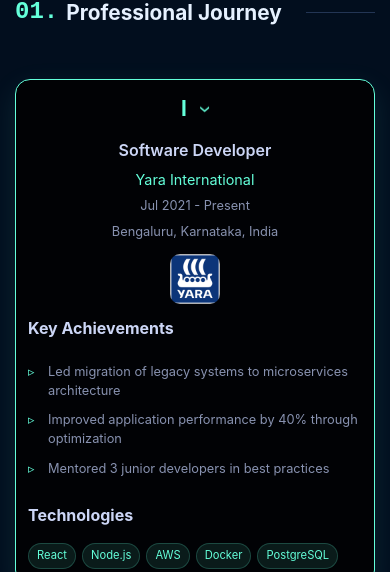
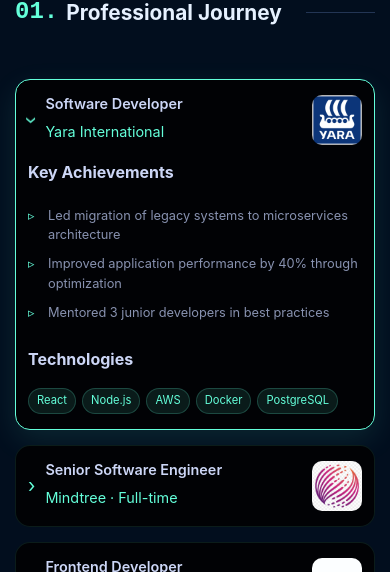
Before and after one commit to akhtarvahid/va-portfolio, a React (Vite) app: page / in a window 390 px wide. Shown: the part 996-1568 px from the top of the page. Built offline with nearby package versions, Linux system fonts and the light colour scheme.

Commit message:
feat: mobile view improvement

```diff
--- a/src/components/Portfolio.css
+++ b/src/components/Portfolio.css
@@ -26,6 +26,9 @@
   left: 0;
   z-index: -1;
 }
+
+
+
 
 /* Navigation */
 .navigation {
@@ -150,6 +153,9 @@
   margin: 0 auto;
   padding: 0 2rem;
 }
+
+
+
 
 /* Hero Section */
 .hero-section {
@@ -426,6 +432,11 @@
   margin-right: 0.5rem;
 }
 
+
+
+
+
+
 /* Projects Section */
 
 .projects-grid {
@@ -439,7 +450,7 @@
   background-color: #010205;
   border-radius: 10px;
   padding: 1.5rem;
-  transition: all 0.3s ease;
+  transition: all 0.8s ease;
   backdrop-filter: blur(10px);
   border: 1px solid rgba(100, 255, 218, 0.1);
   position: relative;
@@ -463,7 +474,7 @@
     transparent
   );
   transform: translateX(-100%);
-  transition: transform 0.6s;
+  transition: transform 0.8s;
 }
 
 .project-card:hover::before {
@@ -539,6 +550,11 @@
   width: 100%;
 }
 
+
+
+
+
+
 /* Skills Section */
 .skills-grid {
   display: grid;
@@ -581,7 +597,6 @@
   background-color: rgba(136, 146, 176, 0.2);
   border-radius: 3px;
   overflow: hidden;
-  /* margin-bottom: 0.3rem; */
 }
 
 .skill-progress {
@@ -765,6 +780,10 @@
   }
 }
 
+
+
+
+
 /* About Section Styles */
 
 .about-section {
@@ -882,7 +901,6 @@
 }
 
 .accordion-item.active .accordion-content {
-  /* Remove fixed max-height for smooth animation */
   max-height: var(--content-height, 500px);
 }
 
@@ -1055,6 +1073,9 @@
   .accordion-header {
     padding: 15px;
     gap: 15px;
+    /* Keep display: flex for mobile */
+    display: flex;
+    align-items: center;
   }
 
   .accordion-grid {
@@ -1089,9 +1110,11 @@
 
 @media (max-width: 640px) {
   .accordion-header {
-    flex-direction: column;
-    text-align: center;
+    padding: 15px;
     gap: 12px;
+    display: flex;
+    align-items: center;
+    text-align: left;
   }
 
   .accordion-indicator {
@@ -1115,8 +1138,9 @@
     font-size: 0.9rem;
   }
 
+  /* HIDE accordion-meta on mobile */
   .accordion-meta {
-    font-size: 0.8rem;
+    display: none;
   }
 
   .achievements h5,
@@ -1166,6 +1190,9 @@
 
   .accordion-header {
     padding: 12px;
+    gap: 10px;
+    display: flex;
+    align-items: center;
   }
 
   .accordion-grid {
@@ -1174,11 +1201,11 @@
   }
 
   .accordion-number {
-    font-size: 1.3rem;
+    display: none;
   }
 
   .accordion-main-info h4 {
-    font-size: 1rem;
+    font-size: 0.9rem;
   }
 
   .tech-tags {
@@ -1188,6 +1215,11 @@
   .tech-tag {
     font-size: 0.7rem;
     padding: 3px 8px;
+  }
+
+  /* Ensure accordion-meta is hidden on very small screens too */
+  .accordion-meta {
+    display: none;
   }
 }
 
@@ -1200,6 +1232,10 @@
     padding: 0 15px;
   }
 }
+
+
+
+
 
 /* Contact Section */
 .contact-section {
```
